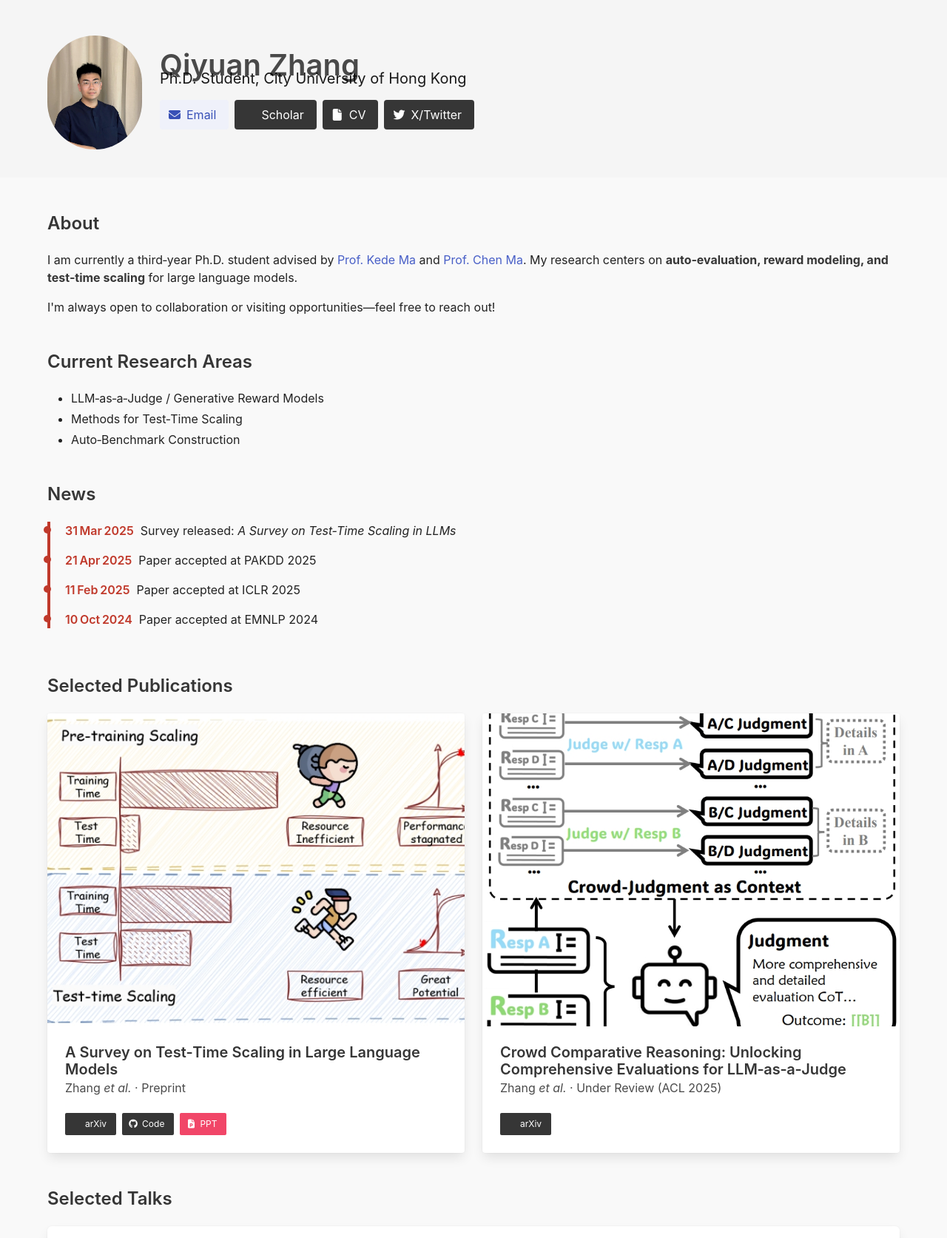
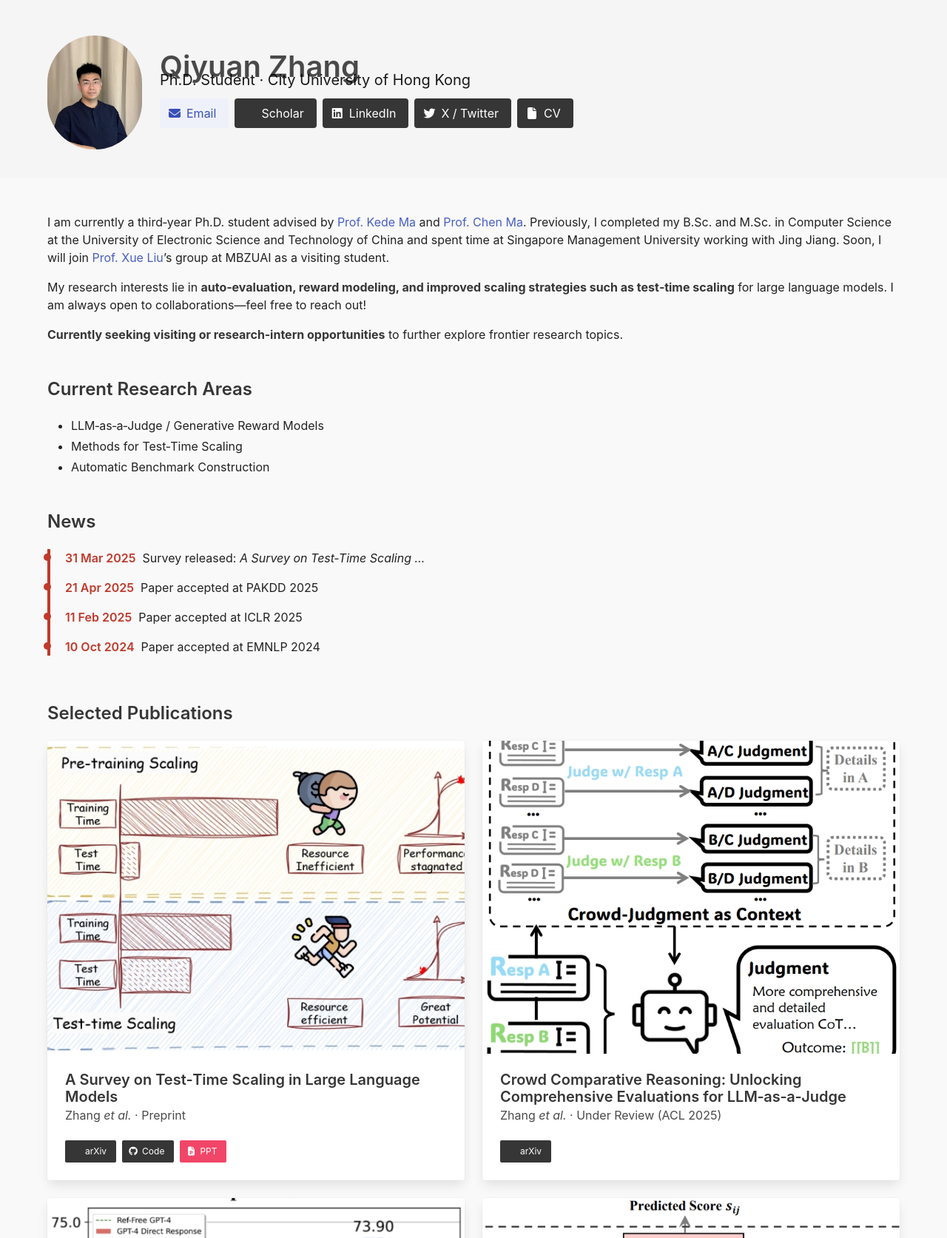
Before and after one commit to zhangqiyuan-rico/zhangqiyuan-rico.github.io, a Jekyll site: the page index.html, which Jekyll copies as it is, in a window 1280 px wide, cut to the strip 0-1673 px from the top of the page. Shown: the whole strip at 74% size. Built offline with Jekyll 4.4.1, drawn with Linux system fonts in a browser that asks for light colours; a style sheet for code colours, icons or effects is not loaded; some of the changed text lies outside the part shown.

Commit message:
Update index.html

```diff
--- a/index.html
+++ b/index.html
@@ -10,40 +10,44 @@
   <!--  Favicon  -->
   <link rel="icon" type="image/jpeg" href="/images/cityuhk.jpg"/>
 
-  <!--  Google Font  -->
-  <link href="https://fonts.googleapis.com/css2?family=Inter:wght@400;500;600;700&display=swap" rel="stylesheet">
-
-  <!--  Bulma CSS  -->
+  <!--  Fonts & Icons  -->
+  <link href="https://fonts.googleapis.com/css2?family=Inter:wght@400;500;600;700&display=swap" rel="stylesheet"/>
   <link rel="stylesheet" href="https://cdn.jsdelivr.net/npm/bulma@0.9.4/css/bulma.min.css"/>
-
-  <!--  Font Awesome & Academicons  -->
   <link rel="stylesheet" href="https://cdn.jsdelivr.net/npm/@fortawesome/fontawesome-free@6.4.0/css/all.min.css"/>
   <link rel="stylesheet" href="https://cdn.jsdelivr.net/gh/jpswalsh/academicons@1/css/academicons.min.css"/>
 
-  <!--  Custom variables + tweaks  -->
+  <!--  MathJax (needed for posts with equations)  -->
+  <script defer src="https://cdn.jsdelivr.net/npm/mathjax@3/es5/tex-mml-chtml.js"></script>
+
+  <!--  Google Analytics  -->
+  <script async src="https://www.googletagmanager.com/gtag/js?id=UA-116932893-1"></script>
+  <script>
+    window.dataLayer = window.dataLayer || [];
+    function gtag(){dataLayer.push(arguments);} gtag('js', new Date()); gtag('config', 'UA-116932893-1');
+  </script>
+
+  <!--  Custom styles  -->
   <style>
     :root {
-      --accent: #c0392b;          /* brand red */
-      --bg: #f9f9f9;              /* light gray background */
-      --text-dark: #222;
-      --text-light: #666;
+      --accent:#c0392b;
+      --bg:#f9f9f9;
+      --text-dark:#222;
     }
+    html {font-family:'Inter',system-ui,sans-serif; scroll-behavior:smooth;}
+    body {background:var(--bg); color:var(--text-dark);}
 
-    html {font-family: 'Inter', system-ui, sans-serif; scroll-behavior:smooth;}
-    body {background: var(--bg); color: var(--text-dark);}
+    /* Timeline */
+    .timeline{list-style:none;margin:0;padding-left:0;border-left:4px solid var(--accent);}
+    .timeline li{position:relative;padding-left:1.25rem;margin-bottom:1rem;}
+    .timeline li::before{content:'';position:absolute;left:-9px;top:6px;width:10px;height:10px;background:var(--accent);border-radius:50%;}
+    .timeline-date{font-weight:600;color:var(--accent);}
 
-    /*  Timeline  */
-    .timeline {list-style:none; padding-left:0; border-left:4px solid var(--accent);}
-    .timeline li {position:relative; padding-left:1.25rem; margin-bottom:1rem;}
-    .timeline-date {font-weight:600; color:var(--accent);}
-    .timeline li::before {content:''; position:absolute; left:-9px; top:6px; width:10px; height:10px; background:var(--accent); border-radius:50%;}
-
-    /*  Cards  */
-    .card-image img {object-fit:cover;}
+    /* Publication card thumbnails */
+    .card-image img{object-fit:cover;}
   </style>
 </head>
 <body>
-  <!--  HERO HEADER  -->
+  <!-- HERO -->
   <section class="hero is-light">
     <div class="hero-body">
       <div class="container is-flex is-align-items-center is-flex-wrap-wrap">
@@ -51,68 +55,62 @@
           <img class="is-rounded" src="images/zqy.jpg" alt="Qiyuan Zhang">
         </figure>
         <div>
-          <h1 class="title is-2 mb-1">Qiyuan Zhang</h1>
-          <p class="subtitle is-5 mb-4">Ph.D. Student, City University of Hong Kong</p>
+          <h1 class="title is-2 mb-1">Qiyuan Zhang</h1>
+          <p class="subtitle is-5 mb-3">Ph.D. Student · City University of Hong Kong</p>
           <div class="buttons">
-            <a class="button is-link is-light" href="mailto:qiyuanzhang97@gmail.com">
-              <span class="icon"><i class="fas fa-envelope"></i></span><span>Email</span></a>
-            <a class="button is-dark is-light" href="https://scholar.google.com/citations?user=7LZAo0EAAAAJ">
-              <span class="icon"><i class="ai ai-google-scholar"></i></span><span>Scholar</span></a>
-            <a class="button is-dark is-light" href="cv/Qiyuan_CV.pdf">
-              <span class="icon"><i class="fas fa-file"></i></span><span>CV</span></a>
-            <a class="button is-light is-dark" href="https://x.com/Zh362783225">
-              <span class="icon"><i class="fab fa-twitter"></i></span><span>X/Twitter</span></a>
+            <a class="button is-link is-light" href="mailto:qiyuanzhang97@gmail.com"><span class="icon"><i class="fas fa-envelope"></i></span><span>Email</span></a>
+            <a class="button is-dark is-light" href="https://scholar.google.com/citations?user=7LZAo0EAAAAJ"><span class="icon"><i class="ai ai-google-scholar"></i></span><span>Scholar</span></a>
+            <a class="button is-dark is-light" href="https://www.linkedin.com/in/qiyuan-zhang-032358330/"><span class="icon"><i class="fab fa-linkedin"></i></span><span>LinkedIn</span></a>
+            <a class="button is-dark is-light" href="https://x.com/Zh362783225"><span class="icon"><i class="fab fa-twitter"></i></span><span>X / Twitter</span></a>
+            <a class="button is-dark is-light" href="cv/Qiyuan_CV.pdf"><span class="icon"><i class="fas fa-file"></i></span><span>CV</span></a>
           </div>
         </div>
       </div>
     </div>
   </section>
 
-  <!--  ABOUT  -->
-  <main class="section">
+  <!-- ABOUT -->
+  <main class="section pt-6">
     <div class="container content">
-      <h2 class="title is-4">About</h2>
-      <p>I am currently a third‑year Ph.D. student advised by <a href="https://kedema.org/">Prof.&nbsp;Kede&nbsp;Ma</a> and <a href="https://allenjack.github.io/">Prof.&nbsp;Chen&nbsp;Ma</a>. My research centers on <strong>auto‑evaluation, reward modeling, and test‑time scaling</strong> for large language models.</p>
-      <p>I&#39;m always open to collaboration or visiting opportunities—feel free to reach out!</p>
+      <p>I am currently a third‑year Ph.D. student advised by <a href="https://kedema.org/">Prof.&nbsp;Kede Ma</a> and <a href="https://allenjack.github.io/">Prof.&nbsp;Chen Ma</a>. Previously, I completed my B.Sc. and M.Sc. in Computer Science at the University of Electronic Science and Technology of China and spent time at Singapore Management University working with Jing Jiang. Soon, I will join <a href="https://mbzuai.ac.ae/study/faculty/steve-liu/">Prof.&nbsp;Xue Liu</a>’s group at MBZUAI as a visiting student.</p>
+      <p>My research interests lie in <strong>auto‑evaluation, reward modeling, and improved scaling strategies such as test‑time scaling</strong> for large language models. I am always open to collaborations—feel free to reach out!</p>
+      <p><strong>Currently seeking visiting or research‑intern opportunities</strong> to further explore frontier research topics.</p>
 
       <h2 class="title is-4 mt-6">Current Research Areas</h2>
       <ul>
-        <li>LLM‑as‑a‑Judge / Generative Reward Models</li>
-        <li>Methods for Test‑Time Scaling</li>
-        <li>Auto‑Benchmark Construction</li>
+        <li>LLM‑as‑a‑Judge / Generative Reward Models</li>
+        <li>Methods for Test‑Time Scaling</li>
+        <li>Automatic Benchmark Construction</li>
       </ul>
     </div>
   </main>
 
-  <!--  NEWS TIMELINE  -->
+  <!-- NEWS -->
   <section class="section pt-0">
     <div class="container">
       <h2 class="title is-4">News</h2>
       <ul class="timeline">
-        <li><span class="timeline-date">31 Mar 2025</span> &nbsp;Survey released: <em>A Survey on Test‑Time Scaling in LLMs</em></li>
-        <li><span class="timeline-date">21 Apr 2025</span> &nbsp;Paper accepted at PAKDD&nbsp;2025</li>
-        <li><span class="timeline-date">11 Feb 2025</span> &nbsp;Paper accepted at ICLR&nbsp;2025</li>
-        <li><span class="timeline-date">10 Oct 2024</span> &nbsp;Paper accepted at EMNLP&nbsp;2024</li>
+        <li><span class="timeline-date">31 Mar 2025</span>  Survey released: <em>A Survey on Test‑Time Scaling …</em></li>
+        <li><span class="timeline-date">21 Apr 2025</span>  Paper accepted at PAKDD 2025</li>
+        <li><span class="timeline-date">11 Feb 2025</span>  Paper accepted at ICLR 2025</li>
+        <li><span class="timeline-date">10 Oct 2024</span>  Paper accepted at EMNLP 2024</li>
       </ul>
     </div>
   </section>
 
-  <!--  PUBLICATIONS  -->
+  <!-- PUBLICATIONS -->
   <section class="section pt-0">
     <div class="container">
       <h2 class="title is-4">Selected Publications</h2>
       <div class="columns is-multiline">
-        <!--  Paper 1  -->
+
+        <!-- Paper 1 -->
         <div class="column is-half">
           <div class="card">
-            <div class="card-image">
-              <figure class="image is-4by3">
-                <img src="images/tts_survey.png" alt="TTS survey thumbnail">
-              </figure>
-            </div>
+            <div class="card-image"><figure class="image is-4by3"><img src="images/tts_survey.png" alt="TTS Survey"></figure></div>
             <div class="card-content">
               <p class="title is-5">A Survey on Test‑Time Scaling in Large Language Models</p>
-              <p class="subtitle is-6">Zhang&nbsp;<em>et al.</em> · Preprint</p>
+              <p class="subtitle is-6">Zhang <em>et al.</em> · Preprint</p>
               <div class="buttons">
                 <a class="button is-small is-dark" href="https://arxiv.org/abs/2503.24235"><span class="icon"><i class="ai ai-arxiv"></i></span><span>arXiv</span></a>
                 <a class="button is-small is-dark" href="https://github.com/testtimescaling/testtimescaling.github.io"><span class="icon"><i class="fab fa-github"></i></span><span>Code</span></a>
@@ -122,17 +120,13 @@
           </div>
         </div>
 
-        <!--  Paper 2  -->
+        <!-- Paper 2 -->
         <div class="column is-half">
           <div class="card">
-            <div class="card-image">
-              <figure class="image is-4by3">
-                <img src="images/cce.png" alt="CCE thumbnail">
-              </figure>
-            </div>
+            <div class="card-image"><figure class="image is-4by3"><img src="images/cce.png" alt="CCE"></figure></div>
             <div class="card-content">
-              <p class="title is-5">Crowd Comparative Reasoning: Unlocking Comprehensive Evaluations for LLM‑as‑a‑Judge</p>
-              <p class="subtitle is-6">Zhang&nbsp;<em>et al.</em> · Under Review (ACL&nbsp;2025)</p>
+              <p class="title is-5">Crowd Comparative Reasoning: Unlocking Comprehensive Evaluations for LLM‑as‑a‑Judge</p>
+              <p class="subtitle is-6">Zhang <em>et al.</em> · Under Review (ACL 2025)</p>
               <div class="buttons">
                 <a class="button is-small is-dark" href="https://arxiv.org/abs/2502.12501"><span class="icon"><i class="ai ai-arxiv"></i></span><span>arXiv</span></a>
               </div>
@@ -140,26 +134,83 @@
           </div>
         </div>
 
-        <!--  Add more publications as needed  -->
+        <!-- Paper 3 -->
+        <div class="column is-half">
+          <div class="card">
+            <div class="card-image"><figure class="image is-4by3"><img src="images/reviseval.png" alt="RevisEval"></figure></div>
+            <div class="card-content">
+              <p class="title is-5">RevisEval: Improving LLM‑as‑a‑Judge via Response‑Adapted References</p>
+              <p class="subtitle is-6">Zhang <em>et al.</em> · ICLR 2024</p>
+              <div class="buttons">
+                <a class="button is-small is-dark" href="https://arxiv.org/abs/2410.05193"><span class="icon"><i class="ai ai-arxiv"></i></span><span>arXiv</span></a>
+              </div>
+            </div>
+          </div>
+        </div>
+
+        <!-- Paper 4 -->
+        <div class="column is-half">
+          <div class="card">
+            <div class="card-image"><figure class="image is-4by3"><img src="images/cpp.png" alt="CPP"></figure></div>
+            <div class="card-content">
+              <p class="title is-5">Collaborative Performance Prediction for Large Language Models</p>
+              <p class="subtitle is-6">Zhang <em>et al.</em> · EMNLP 2024</p>
+              <div class="buttons">
+                <a class="button is-small is-dark" href="https://arxiv.org/abs/2407.01300"><span class="icon"><i class="ai ai-arxiv"></i></span><span>arXiv</span></a>
+              </div>
+            </div>
+          </div>
+        </div>
+
+        <!-- Paper 5 -->
+        <div class="column is-half">
+          <div class="card">
+            <div class="card-image"><figure class="image is-4by3"><img src="/images/noahqa.png" alt="NOAHQA"></figure></div>
+            <div class="card-content">
+              <p class="title is-5">NOAHQA: Numerical Reasoning with Interpretable Graph QA Dataset</p>
+              <p class="subtitle is-6">Zhang <em>et al.</em> · EMNLP 2021 Findings</p>
+              <div class="buttons">
+                <a class="button is-small is-dark" href="https://arxiv.org/abs/2109.10604"><span class="icon"><i class="ai ai-arxiv"></i></span><span>arXiv</span></a>
+              </div>
+            </div>
+          </div>
+        </div>
+
+        <!-- Paper 6 -->
+        <div class="column is-half">
+          <div class="card">
+            <div class="card-image"><figure class="image is-4by3"><img src="images/toolkit.png" alt="MWPToolkit"></figure></div>
+            <div class="card-content">
+              <p class="title is-5">MWPToolkit: An Open‑Source Framework for DL‑Based Math Word Problem Solvers</p>
+              <p class="subtitle is-6">Lan, Zhang <em>et al.</em> · AAAI 2021 Workshop</p>
+              <div class="buttons">
+                <a class="button is-small is-dark" href="https://arxiv.org/abs/2109.00799"><span class="icon"><i class="ai ai-arxiv"></i></span><span>arXiv</span></a>
+              </div>
+            </div>
+          </div>
+        </div>
+
       </div>
     </div>
   </section>
 
-  <!--  SELECTED TALKS  -->
+  <!-- SELECTED TALKS -->
   <section class="section pt-0">
     <div class="container">
       <h2 class="title is-4">Selected Talks</h2>
       <div class="box has-text-centered">
-        <iframe width="560" height="315" src="https://www.bilibili.com/video/BV18QVbz7Eq4" frameborder="0" allow="accelerometer; autoplay; clipboard-write; encrypted-media; gyroscope; picture-in-picture" allowfullscreen></iframe>
+        <div class="video-container" style="position:relative;padding-bottom:56.25%;height:0;overflow:hidden;">
+          <iframe src="https://www.bilibili.com/video/BV18QVbz7Eq4" frameborder="0" allow="accelerometer; autoplay; clipboard-write; encrypted-media; gyroscope; picture-in-picture" allowfullscreen style="position:absolute;top:0;left:0;width:100%;height:100%"></iframe>
+        </div>
       </div>
     </div>
   </section>
 
-  <!--  FOOTER  -->
+  <!-- FOOTER -->
   <footer class="footer">
     <div class="content has-text-centered">
-      <p>© 2025 Qiyuan Zhang · Built with Bulma.</p>
-      <div style="transform:scale(.3); transform-origin:top right; display:inline-block;">
+      <p>© 2025 Qiyuan Zhang · Built with Bulma.</p>
+      <div style="transform:scale(.3);transform-origin:top right;display:inline-block;">
         <script id="clstr_globe" src="//clustrmaps.com/globe.js?d=o3aDKg-dzAgCaVqKlRkdX5LRwuy706c8v2QUhUxbZNc"></script>
       </div>
     </div>
```
